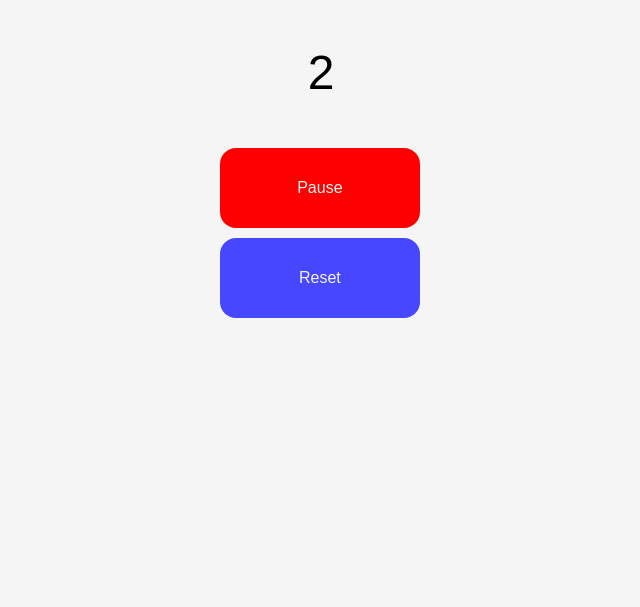
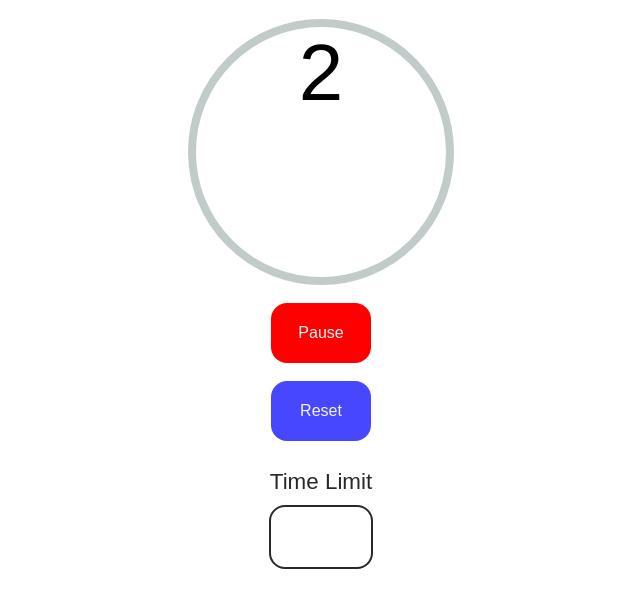
Before and after one commit to pearllaw/stop-watch, a plain HTML site: page index.html in a window 1280 px wide. Both pictures are taken after a click on the button "Start". Shown: the part 61-668 px from the top of the page, without its empty margins (319-959 px from the left). Drawn offline with Linux system fonts and the light colour scheme.

Commit message:
Add an input element for the user's time limit.#4

```diff
--- a/index.html
+++ b/index.html
@@ -10,8 +10,13 @@
 <body>
   <h1>Stop Watch</h1>
   <p class="timeElapsed">0</p>
-  <button class="start">Start</button>
-  <button class="reset">Reset</button>
+    </br>
+    <button class="start">Start</button>
+    </br>
+    <button class="reset">Reset</button>
+    </br>
+    <label for="limit">Time Limit</label>
+    <input id="limit" />
   <script src="main.js"></script>
 </body>
 </html>
--- a/styles.css
+++ b/styles.css
@@ -1,9 +1,4 @@
 * {
-  background: whitesmoke;
-  color: black;
-}
-
-body {
   font-family: Arial, Helvetica, sans-serif;
 }
 
@@ -12,18 +7,24 @@ h1 {
 }
 
 p {
-  font-weight: 500;
-  font-size: 3em;
+  font-size: 5em;
   text-align: center;
+  border: solid 0.5rem rgb(193, 203, 202);
+  border-radius: 100%;
+  height: 250px;
+  width: 250px;
+  position: relative;
+  margin: 0 auto;
 }
 
 .start {
-  height: 80px;
-  width: 200px;
+  height: 60px;
+  width: 100px;
+  display: block;
   margin: 0 auto;
+  transform: translateX(70%)
   font-weight: 400;
   font-size: 1em;
-  margin-left: 42%;
   border: none;
   border-radius: 1em;
   background-color: rgb(28, 186, 86);
@@ -31,12 +32,12 @@ p {
 }
 
 .start-clicked {
-  height: 80px;
-  width: 200px;
+  height: 60px;
+  width: 100px;
+  display: block;
   margin: 0 auto;
   font-weight: 400;
   font-size: 1em;
-  margin-left: 42%;
   border: none;
   border-radius: 1em;
   background-color: red;
@@ -44,14 +45,51 @@ p {
 }
 
 .reset {
-  height: 80px;
-  width: 200px;
-  margin: 10px;
+  height: 60px;
+  width: 100px;
+  display: block;
+  margin: 0 auto;
+  transform: translateX(50%)
   font-weight: 400;
   font-size: 1em;
-  margin-left: 42%;
   border: none;
   border-radius: 1em;
   background-color: rgb(71, 71, 255);
   color: whitesmoke;
+  visibility: visible;
 }
+
+.reset-visible {
+  height: 60px;
+  width: 100px;
+  display: block;
+  margin: 0 auto;
+  font-weight: 400;
+  font-size: 1em;
+  border: none;
+  border-radius: 1em;
+  background-color: rgb(71, 71, 255);
+  color: whitesmoke;
+  visibility: visible;
+}
+
+#limit {
+  height: 40px;
+  width: 80px;
+  border: solid 2px rgb(41, 41, 41);
+  border-radius: 1rem;
+  margin: 0 auto;
+  display: block;
+  padding: 10px;
+  font-size: 1.5rem;
+  text-align: center;
+}
+
+label {
+  font-size: 1.4em;
+  color: rgb(41, 41, 41);
+  text-align: center;
+  margin: 0 auto;
+  display: block;
+  padding: 10px;
+}
```
